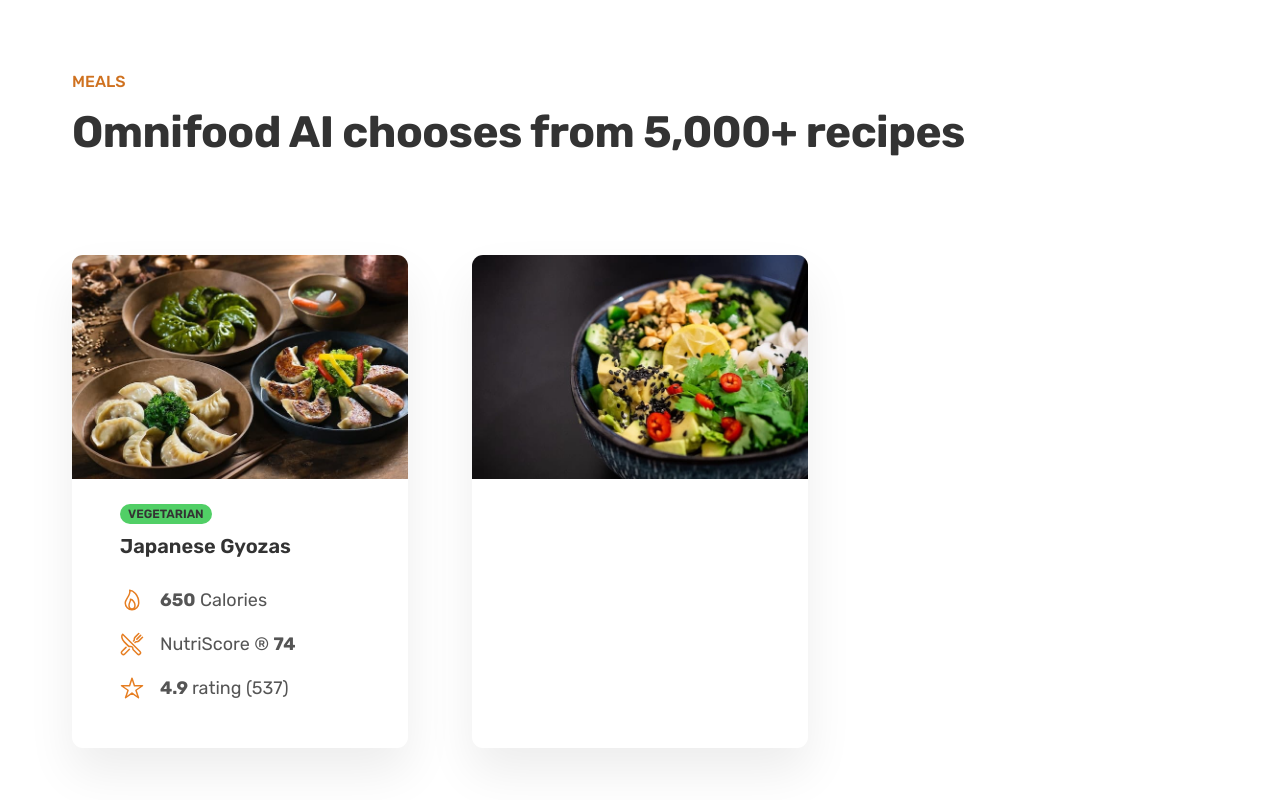
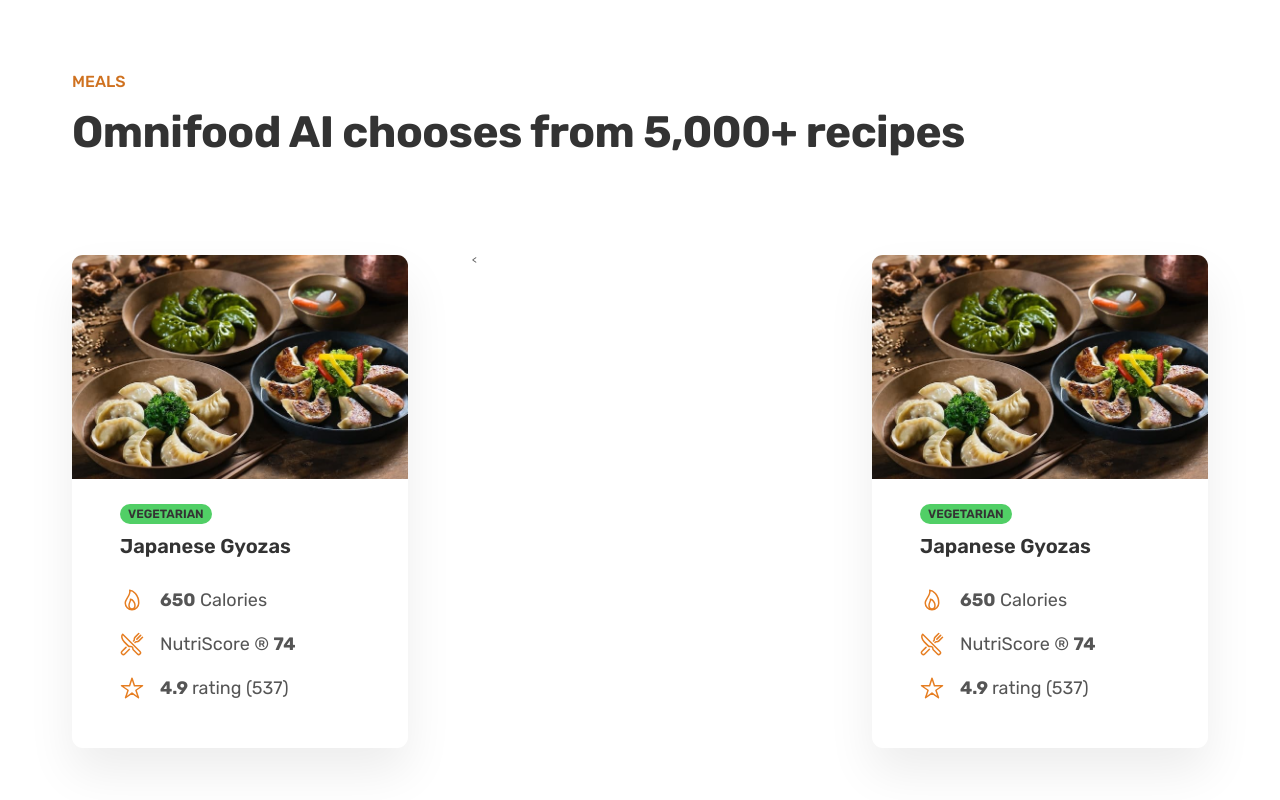
Before and after one commit to sepide-rezzayi/omnifood-web-desktop, a plain HTML site: page index.html in a window 1280 px wide. Shown: the part 2555-3355 px from the top of the page. Drawn offline with nearby package versions, Linux system fonts and the light colour scheme.

Commit message:
add format of second card

```diff
--- a/index.html
+++ b/index.html
@@ -236,12 +236,39 @@
               </ul>
             </div>
           </div>
+          <
           <div class="meals">
             <img
-              src="content/img/meals/meal-2.jpg"
-              alt="meal-img"
+              src="content/img/meals/meal-1.jpg"
               class="meal-img"
+              alt="Japanese Gyozas"
             />
+            <div class="meal-content">
+              <div class="meals-tags">
+                <span class="tag">Vegetarian</span>
+              </div>
+              <p class="meal-title">Japanese Gyozas</p>
+              <ul class="meals-attributes">
+                <li class="meal-attribut">
+                  <ion-icon class="meal-icon" name="flame-outline"></ion-icon
+                  ><span> <strong>650</strong> Calories </span>
+                </li>
+                <li class="meal-attribut">
+                  <ion-icon
+                    class="meal-icon"
+                    name="restaurant-outline"
+                  ></ion-icon>
+                  <span> NutriScore &reg; <strong>74</strong> </span>
+                </li>
+                <li class="meal-attribut">
+                  <ion-icon class="meal-icon" name="star-outline"></ion-icon>
+                  <span>
+                    <strong> 4.9 </strong>
+                    rating (537)
+                  </span>
+                </li>
+              </ul>
+            </div>
           </div>
           <div class="lists"></div>
         </div>
```
